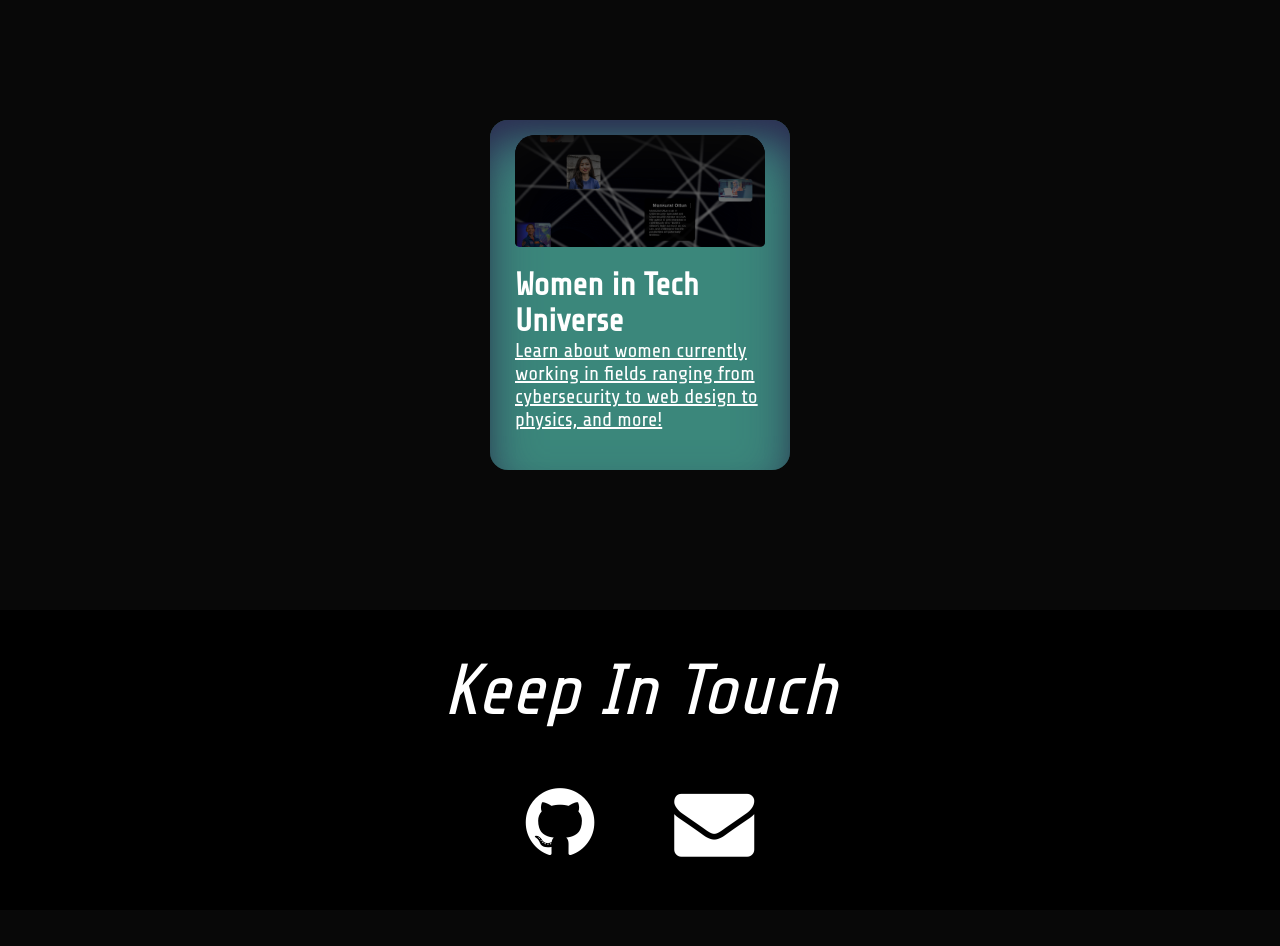
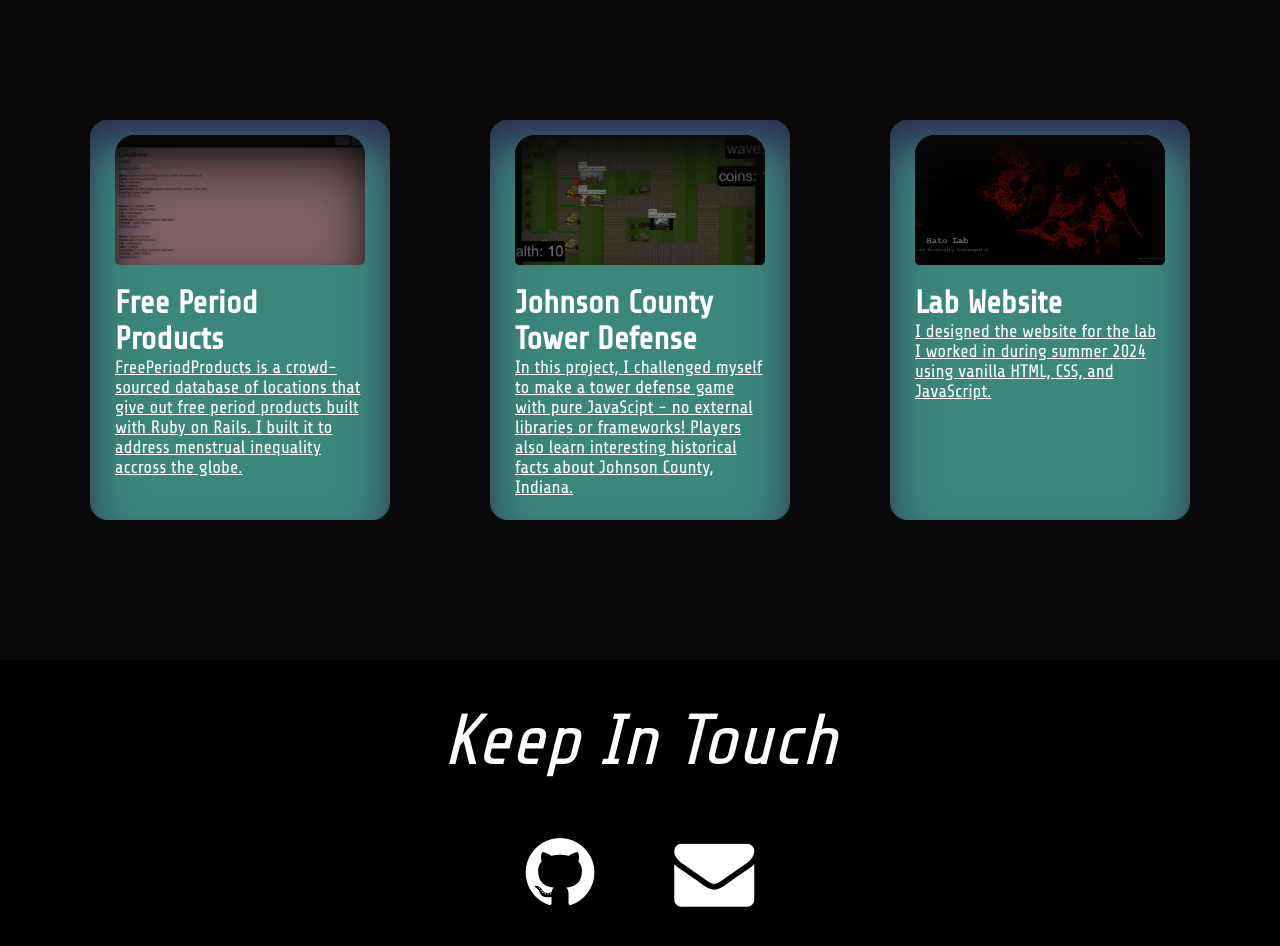
Before and after one commit to anabel12345/annabelle, a website built with webpack: page dist/index.html in a window 1280 px wide. Shown: the part 1380-2326 px from the top of the page. Before the commit the page ends 2290 px from the top, so only its background shows below. Built offline with Linux system fonts and the light colour scheme.

Commit message:
updated portfolio

```diff
--- a/src/main-styles.css
+++ b/src/main-styles.css
@@ -140,13 +140,14 @@
     margin-bottom:140px;
     display:flex;
     flex-wrap:wrap;
-    gap:16px;
-    justify-content: space-evenly;
+    gap:100px;
+    padding:0px 40px;
+    justify-content: center;
 }
 section#portfolio .portfolio-card{
     width:300px;
     border-radius: 18px;
-    min-height:350px;
+    min-height:400px;
     box-shadow: rgba(50, 50, 93, 1) 0px 30px 60px -12px inset, rgba(0, 0, 0, 0.9) 0px 18px 36px -18px inset;
     background-color: rgb(59, 135, 123);
     padding:15px 25px;
@@ -164,7 +165,7 @@
 }
 
 section#portfolio .portfolio-card .description{
-    font-size:20px;
+    font-size:18px;
 }
 
 section#portfolio .portfolio-card .description .title{
@@ -175,18 +176,33 @@
 
 
 
-section#portfolio .wit-verse .preview-image{
-    background-image: url('./images/WIT-preview.png');
-    background-position: center; /* Center the image */
+section#portfolio .preview-image{
     background-repeat: no-repeat; /* Do not repeat the image */
     background-size: cover; /* Resize the background image to cover the entire container */
    margin-bottom:20px;
    border-radius:20px 20px 5px 5px;
    box-shadow: rgb(19, 19, 19) 0px 30px 60px -12px inset, rgba(0, 0, 0, 0.9) 0px 18px 36px -18px inset;
 
+}
 
+
+section#portfolio .fpp .preview-image{
+    background-image: url('./images/fpp.jpg');
+    background-position: left;
 }
-section#portfolio .wit-verse .preview-image-overlay {
+
+section#portfolio .tower-defense .preview-image{
+    background-image: url('./images/tower_defense.jpg');
+    background-position: center;
+}
+
+section#portfolio .lab .preview-image{
+    background-image: url('./images/lab.jpg');
+    background-position: center;
+}
+
+
+section#portfolio .preview-image-overlay {
     content: "";
     position: absolute;
     top: 0;
```
Also changed, not shown: dist/baa8cccedfa6260eef0b.jpg (added), dist/d079c0e7df401aaecf3c.jpg (added), dist/e6e09283badd5044e49d.jpg (added), dist/index.html, dist/main.js, src/images/fpp.jpg (added), src/images/lab.jpg (added), src/images/tower_defense.jpg (added).
